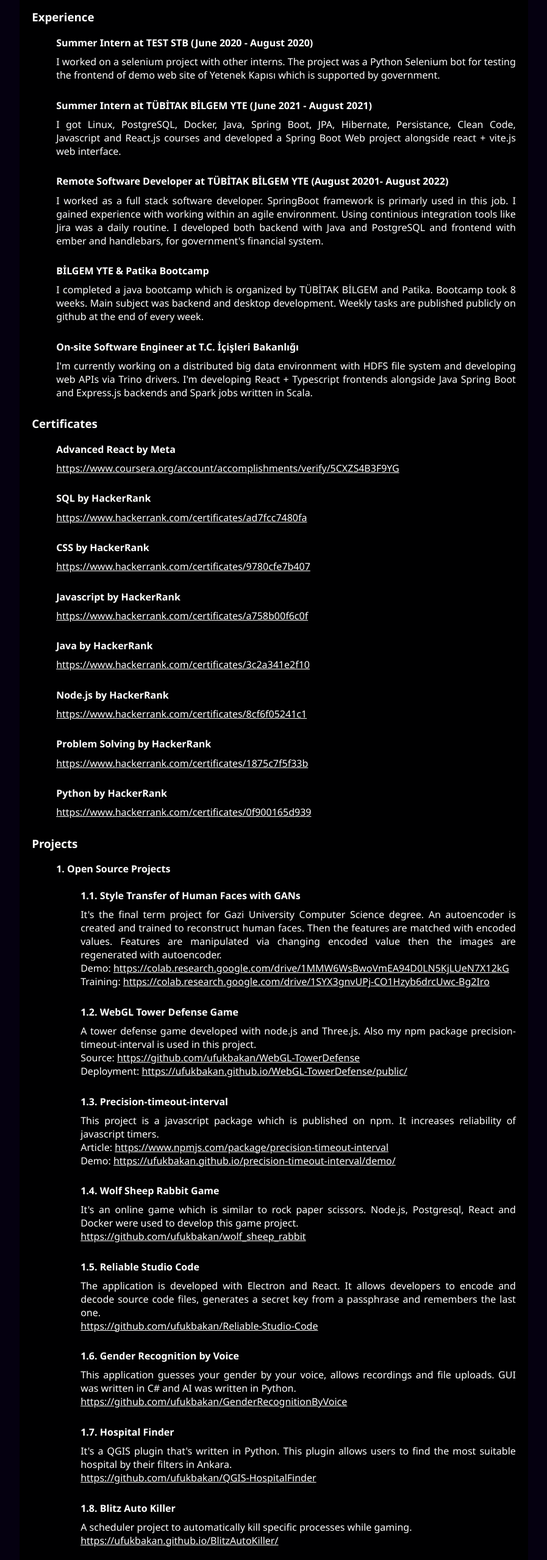
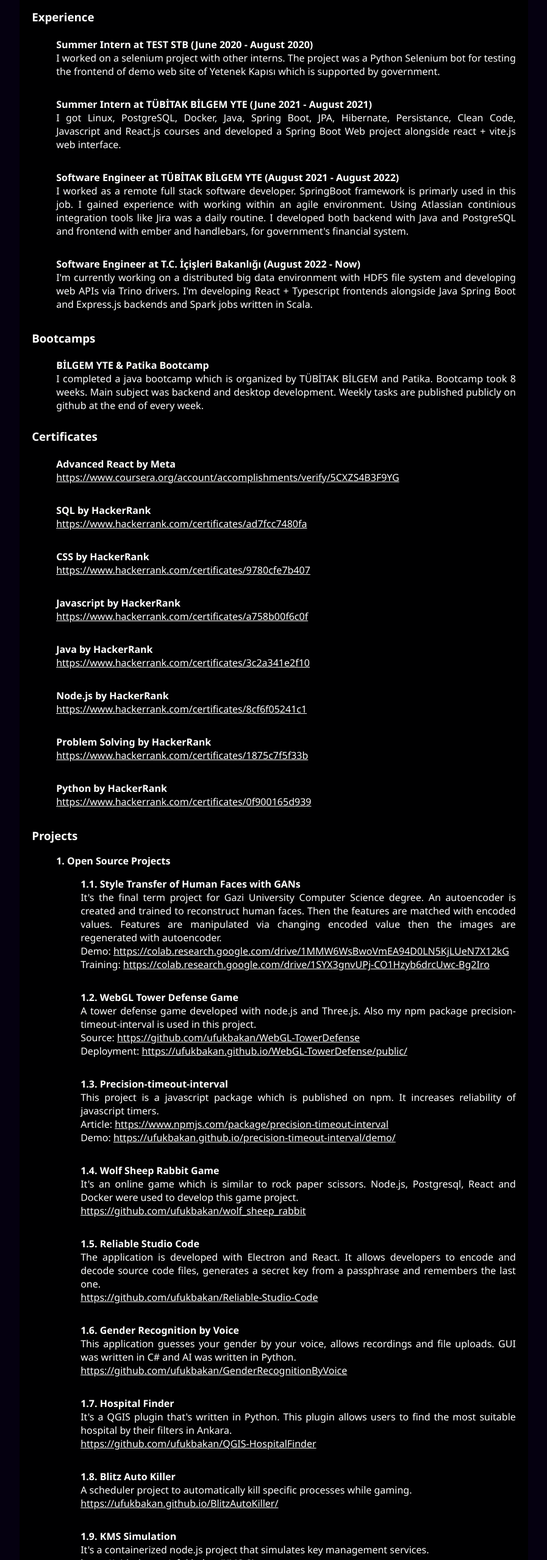
Before and after one commit to ufukbakan/cv, a plain HTML site: page index.html in a window 1280 px wide. Shown: the part 861-3420 px from the top of the page at 61% size, without its empty margins (191-1088 px from the left). Drawn offline with Linux system fonts and the light colour scheme.

Commit message:
Structure update

```diff
--- a/index.html
+++ b/index.html
@@ -80,7 +80,8 @@
         </div>
 
         <h3>Summary</h3>
-        <p>I'm a software engineer from Turkey who graduated from Gazi University Computer Science department with a GPA of 3.79 / 4.00 with the third place and is very skilled in Javascript and Java.</p>
+        <p>I'm a software engineer from Turkey who graduated from Gazi University Computer Science department with a GPA
+            of 3.79 / 4.00 with the third place and is very skilled in Javascript and Java.</p>
 
         <div class="half-grid">
             <div class="auto-divided-grid">
@@ -158,61 +159,90 @@
         </div>
         <h3>Experience</h3>
         <ul class="no-bullet li-headings no-margin-p">
-            <li>Summer Intern at TEST STB (June 2020 - August 2020)</li>
+            <li>
+                <h4>Summer Intern at TEST STB (June 2020 - August 2020)</h4>
                 <p>I worked on a selenium project with other interns. The project was a Python Selenium bot for testing
                     the frontend of demo web site of Yetenek Kapısı which is supported by government.</p>
-            <li>Summer Intern at TÜBİTAK BİLGEM YTE (June 2021 - August 2021)</li>
-            <p>I got Linux, PostgreSQL, Docker, Java, Spring Boot, JPA, Hibernate, Persistance, Clean Code, Javascript
-                and React.js courses and developed a Spring Boot Web project alongside react + vite.js web interface.
+            </li>
+            <li>
+                <h4>Summer Intern at TÜBİTAK BİLGEM YTE (June 2021 - August 2021)</h4>
+                <p>I got Linux, PostgreSQL, Docker, Java, Spring Boot, JPA, Hibernate, Persistance, Clean Code,
+                    Javascript and React.js courses and developed a Spring Boot Web project alongside react + vite.js
+                    web interface.
                 </p>
-            <li>Remote Software Developer at TÜBİTAK BİLGEM YTE (August 20201- August 2022)</li>
-            <p>I worked as a full stack software developer. SpringBoot framework is primarly used in this job. I gained
-                experience with working within an agile environment. Using continious integration tools like Jira was a
-                daily routine. I developed both backend with Java and PostgreSQL and frontend with ember and handlebars,
-                for government's financial system. </p>
-            <li>BİLGEM YTE & Patika Bootcamp</li>
-            <p>I completed a java bootcamp which is organized by TÜBİTAK BİLGEM and Patika. Bootcamp took 8 weeks. Main
-                subject was backend and desktop development.
-                Weekly tasks are published publicly on github at the end of every week.</p>
-            <li>On-site Software Engineer at T.C. İçişleri Bakanlığı</li>
-            <p>I'm currently working on a distributed big data environment with HDFS file system and developing web APIs
-                via Trino drivers. I'm developing React + Typescript frontends alongside Java Spring Boot and Express.js
-                backends and Spark jobs written in Scala.</p>
+            </li>
+            <li>
+                <h4>Software Engineer at TÜBİTAK BİLGEM YTE (August 2021 - August 2022)</h4>
+                <p>I worked as a remote full stack software developer. SpringBoot framework is primarly used in this job. I
+                    gained experience with working within an agile environment. Using Atlassian continious integration tools like
+                    Jira was a daily routine. I developed both backend with Java and PostgreSQL and frontend with ember
+                    and handlebars, for government's financial system. </p>
+            </li>
+            <li>
+                <h4>Software Engineer at T.C. İçişleri Bakanlığı (August 2022 - Now)</h4>
+                <p>I'm currently working on a distributed big data environment with HDFS file system and developing web
+                    APIs via Trino drivers. I'm developing React + Typescript frontends alongside Java Spring Boot and
+                    Express.js backends and Spark jobs written in Scala.</p>
+            </li>
+        </ul>
+        <h3>Bootcamps</h3>
+        <ul class="no-bullet no-margin-p">
+            <li>
+                <h4>BİLGEM YTE & Patika Bootcamp</h4>
+                <p>I completed a java bootcamp which is organized by TÜBİTAK BİLGEM and Patika. Bootcamp took 8 weeks.
+                    Main subject was backend and desktop development. Weekly tasks are published publicly on github at
+                    the end of every week.</p>
+            </li>
         </ul>
         <h3>Certificates</h3>
         <ul class="no-bullet li-headings no-margin-p">
-            <li>Advanced React by Meta</li>
+            <li>
+                <h4> Advanced React by Meta </h4>
                 <p><a href="https://www.coursera.org/account/accomplishments/verify/5CXZS4B3F9YG"
                         target="_blank">https://www.coursera.org/account/accomplishments/verify/5CXZS4B3F9YG</a></p>
-            <li>SQL by HackerRank</li>
+            </li>
+            <li>
+                <h4> SQL by HackerRank </h4>
                 <p><a href="https://www.hackerrank.com/certificates/ad7fcc7480fa"
                         target="_blank">https://www.hackerrank.com/certificates/ad7fcc7480fa</a></p>
-            <li>CSS by HackerRank</li>
+            </li>
+            <li>
+                <h4> CSS by HackerRank </h4>
                 <p><a href="https://www.hackerrank.com/certificates/9780cfe7b407"
                         target="_blank">https://www.hackerrank.com/certificates/9780cfe7b407</a></p>
-            <li>Javascript by HackerRank</li>
+            </li>
+            <li>
+                <h4> Javascript by HackerRank </h4>
                 <p><a href="https://www.hackerrank.com/certificates/a758b00f6c0f"
                         target="_blank">https://www.hackerrank.com/certificates/a758b00f6c0f</a></p>
-            <li>Java by HackerRank</li>
+            </li>
+            <li>
+                <h4> Java by HackerRank </h4>
                 <p><a href="https://www.hackerrank.com/certificates/3c2a341e2f10"
                         target="_blank">https://www.hackerrank.com/certificates/3c2a341e2f10</a></p>
-            <li>Node.js by HackerRank</li>
+            </li>
+            <li>
+                <h4> Node.js by HackerRank </h4>
                 <p><a href="https://www.hackerrank.com/certificates/8cf6f05241c1"
                         target="_blank">https://www.hackerrank.com/certificates/8cf6f05241c1</a></p>
-            <li>Problem Solving by HackerRank</li>
+            </li>
+            <li>
+                <h4> Problem Solving by HackerRank </h4>
                 <p><a href="https://www.hackerrank.com/certificates/1875c7f5f33b"
                         target="_blank">https://www.hackerrank.com/certificates/1875c7f5f33b</a></p>
-            <li>Python by HackerRank</li>
+            </li>
+            <li>
+                <h4> Python by HackerRank </h4>
                 <p><a href="https://www.hackerrank.com/certificates/0f900165d939"
                         target="_blank">https://www.hackerrank.com/certificates/0f900165d939</a></p>
+            </li>
         </ul>
         <h3>Projects</h3>
         <ol class="li-headings no-margin-p">
             <li>Open Source Projects
                 <ol>
-                    <br />
-                    <div class="project">
-                        <li>Style Transfer of Human Faces with GANs</li>
+                    <li>
+                        <h4>Style Transfer of Human Faces with GANs</h4>
                         <p>
                             It's the final term project for Gazi University Computer Science degree. An autoencoder is
                             created and trained to reconstruct human faces. Then the features are matched with encoded
@@ -228,9 +258,11 @@
                             <a
                                 href="https://colab.research.google.com/drive/1SYX3gnvUPj-CO1Hzyb6drcUwc-Bg2Iro">https://colab.research.google.com/drive/1SYX3gnvUPj-CO1Hzyb6drcUwc-Bg2Iro</a>
                         </div>
-                    </div>
-                    <div class="project">
-                        <li>WebGL Tower Defense Game</li>
+                    </li>
+
+
+                    <li>
+                        <h4>WebGL Tower Defense Game</h4>
                         <p>
                             A tower defense game developed with node.js and Three.js. Also my npm package
                             precision-timeout-interval is used in this project.
@@ -242,10 +274,12 @@
                             <a
                                 href="https://ufukbakan.github.io/WebGL-TowerDefense/public/">https://ufukbakan.github.io/WebGL-TowerDefense/public/</a>
                         </div>
-                    </div>
+                    </li>
 
-                    <div class="project">
-                        <li>Precision-timeout-interval</li>
+
+
+                    <li>
+                        <h4>Precision-timeout-interval</h4>
                         <p>This project is a javascript package which is published on npm. It increases reliability of
                             javascript timers.</p>
                         <div class="source">Article: <a
@@ -254,19 +288,19 @@
                         <div class="source">Demo: <a
                                 href="https://ufukbakan.github.io/precision-timeout-interval/demo/">https://ufukbakan.github.io/precision-timeout-interval/demo/</a>
                         </div>
-                    </div>
+                    </li>
 
-                    <div class="project">
-                        <li>Wolf Sheep Rabbit Game</li>
+                    <li>
+                        <h4>Wolf Sheep Rabbit Game</h4>
                         <p>It's an online game which is similar to rock paper scissors. Node.js, Postgresql, React and
                             Docker were used to develop this game project.</p>
                         <div class="source"><a
                                 href="https://github.com/ufukbakan/wolf_sheep_rabbit">https://github.com/ufukbakan/wolf_sheep_rabbit</a>
                         </div>
-                    </div>
+                    </li>
 
-                    <div class="project">
-                        <li>Reliable Studio Code</li>
+                    <li>
+                        <h4>Reliable Studio Code</h4>
                         <p>The application is developed with Electron and React. It allows developers to encode and
                             decode
                             source code files, generates a secret key from a passphrase and remembers the last one.
@@ -274,10 +308,10 @@
                         <div class="source"><a
                                 href="https://github.com/ufukbakan/Reliable-Studio-Code">https://github.com/ufukbakan/Reliable-Studio-Code</a>
                         </div>
-                    </div>
+                    </li>
 
-                    <div class="project">
-                        <li>Gender Recognition by Voice</li>
+                    <li>
+                        <h4>Gender Recognition by Voice</h4>
                         <p>This application guesses your gender by your voice, allows recordings and file uploads. GUI
                             was
                             written in C# and AI was written in Python.
@@ -285,54 +319,53 @@
                         <div class="source"><a
                                 href="https://github.com/ufukbakan/GenderRecognitionByVoice">https://github.com/ufukbakan/GenderRecognitionByVoice</a>
                         </div>
-                    </div>
+                    </li>
 
-                    <div class="project">
-                        <li>Hospital Finder</li>
+                    <li>
+                        <h4>Hospital Finder</h4>
                         <p>It's a QGIS plugin that's written in Python. This plugin allows users to find the most
                             suitable
                             hospital by their filters in Ankara.</p>
                         <div class="source"><a
                                 href="https://github.com/ufukbakan/QGIS-HospitalFinder">https://github.com/ufukbakan/QGIS-HospitalFinder</a>
                         </div>
-                    </div>
+                    </li>
 
-                    <div class="project">
-                        <li>Blitz Auto Killer</li>
+                    <li>
+                        <h4>Blitz Auto Killer</h4>
                         <p>A scheduler project to automatically kill specific processes while gaming.</p>
                         <div class="source"><a
                                 href="https://ufukbakan.github.io/BlitzAutoKiller/">https://ufukbakan.github.io/BlitzAutoKiller/</a>
                         </div>
+                    </li>
 
-                    </div>
-
-                    <div class="project">
-                        <li>KMS Simulation</li>
+                    <li>
+                        <h4>KMS Simulation</h4>
                         <p>It's a containerized node.js project that simulates key management services.</p>
                         <div class="source"><a
                                 href="https://github.com/ufukbakan/KMS-Sim">https://github.com/ufukbakan/KMS-Sim</a>
                         </div>
-                    </div>
+                    </li>
 
-                    <div class="project">
-                        <li>U Type Pass</li>
-                        <p>Encyription tool which uses three different asymetric keys created by me. Written in C#.</p>
+                    <li>
+                        <h4>U Type Pass</h4>
+                        <p>Encyription tool which includes three different algorithm created by me. Written in C#.</p>
                         <div class="source"><a
                                 href="https://github.com/ufukbakan/UTypePass">https://github.com/ufukbakan/UTypePass</a>
                         </div>
-                    </div>
+                    </li>
 
-                    <div class="project">
-                        <li>Windows Vista with CSS</li>
+                    <li>
+                        <h4>Windows Vista with CSS</h4>
                         <p>An uncomplete project, front-end copy of windows vista written with HTML, CSS and Js. It's
-                            open
-                            source on my codepen (<a target="_blank"
+                            open source on my codepen (<a target="_blank"
                                 href="https://codepen.io/ufukbakan/pen/KKNxZjJ">codepen.io/ufukbakan/pen/KKNxZjJ</a>).
                         </p>
-                    </div>
+                    </li>
 
-                    <div class="project">
-                        <li>Web Page Creator</li>
+
+                    <li>
+                        <h4>Web Page Creator</h4>
                         <p>Project done with C Programming Language. This console program allows user to set
                             title, paragraphs and color scheme. When all done, web page converted into HTML file
                             and saved on to desktop.</p>
@@ -340,32 +373,31 @@
                             <a
                                 href="https://github.com/ufukbakan/web-sayfasi-sihirbazi">https://github.com/ufukbakan/web-sayfasi-sihirbazi</a>
                         </div>
-                    </div>
+                    </li>
                 </ol>
 
             </li>
 
             <li>Closed Source Projects
                 <ol>
-                    <br />
-                    <div class="project">
-                        <li>Messaging App using SQL</li>
+                    <li>
+                        <h4>Messaging App using SQL</h4>
                         <p>A messaging app without using socket programming. Project done with C# and Mysql. Server
-                            commands are sent users via SQL signals.</p>
-                    </div>
+                            commands are sent users via SQL signals. Design is relies on pub-sub architect.</p>
+                    </li>
 
-                    <div class="project">
-                        <li>League of Legends AI Player</li>
+                    <li>
+                        <h4>League of Legends AI Player</h4>
                         <p>It’s a image processing project done with C# and .Net Core. The AI is going to walk to
                             lane, attack and cast skills when detect an enemy on the screen, use summoner spells
                             when health level is critical, escape and return back to base, buy items and walk to lane
                             again.</p>
-                    </div>
+                    </li>
 
-                    <div class="project">
-                        <li>StopTheHack Web Page Design</li>
+                    <li>
+                        <h4>StopTheHack Web Page Design</h4>
                         <p>Contest winning CSS design at freelancer.com.</p>
-                    </div>
+                    </li>
                 </ol>
             </li>
 
--- a/main.css
+++ b/main.css
@@ -33,6 +33,12 @@
 
     ol,ul{
         margin-top: 0;
+    }
+    li > h4{
+        margin-bottom: 0;
+    }
+    li > ol, li > ul{
+        margin-top: 1em;
     }
 
     #name{
@@ -138,7 +144,7 @@
 
     .li-headings li{
         font-weight: bold;
-        margin-bottom: 1ch;
+        margin-bottom: 2em;
     }
     .li-headings li p{
         font-weight: normal;
@@ -178,6 +184,9 @@
     ol li::before{
         content: counters(item, ".") ". ";
         counter-increment: item
+    }
+    ol li h4{
+        display: inline;
     }
     ol{
         list-style-type: none;
```
Lines whose indentation alone changed are shown as unchanged.
